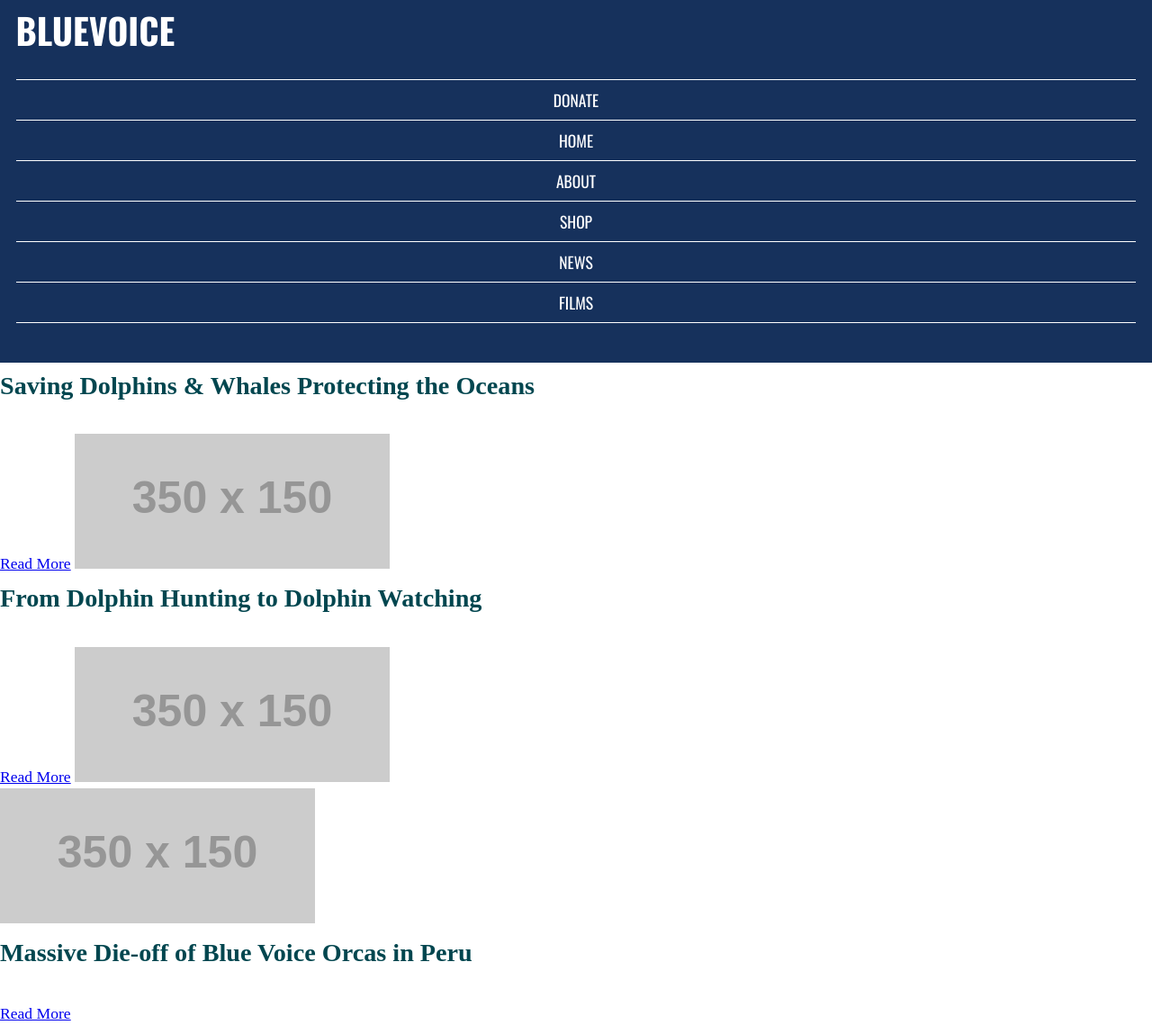
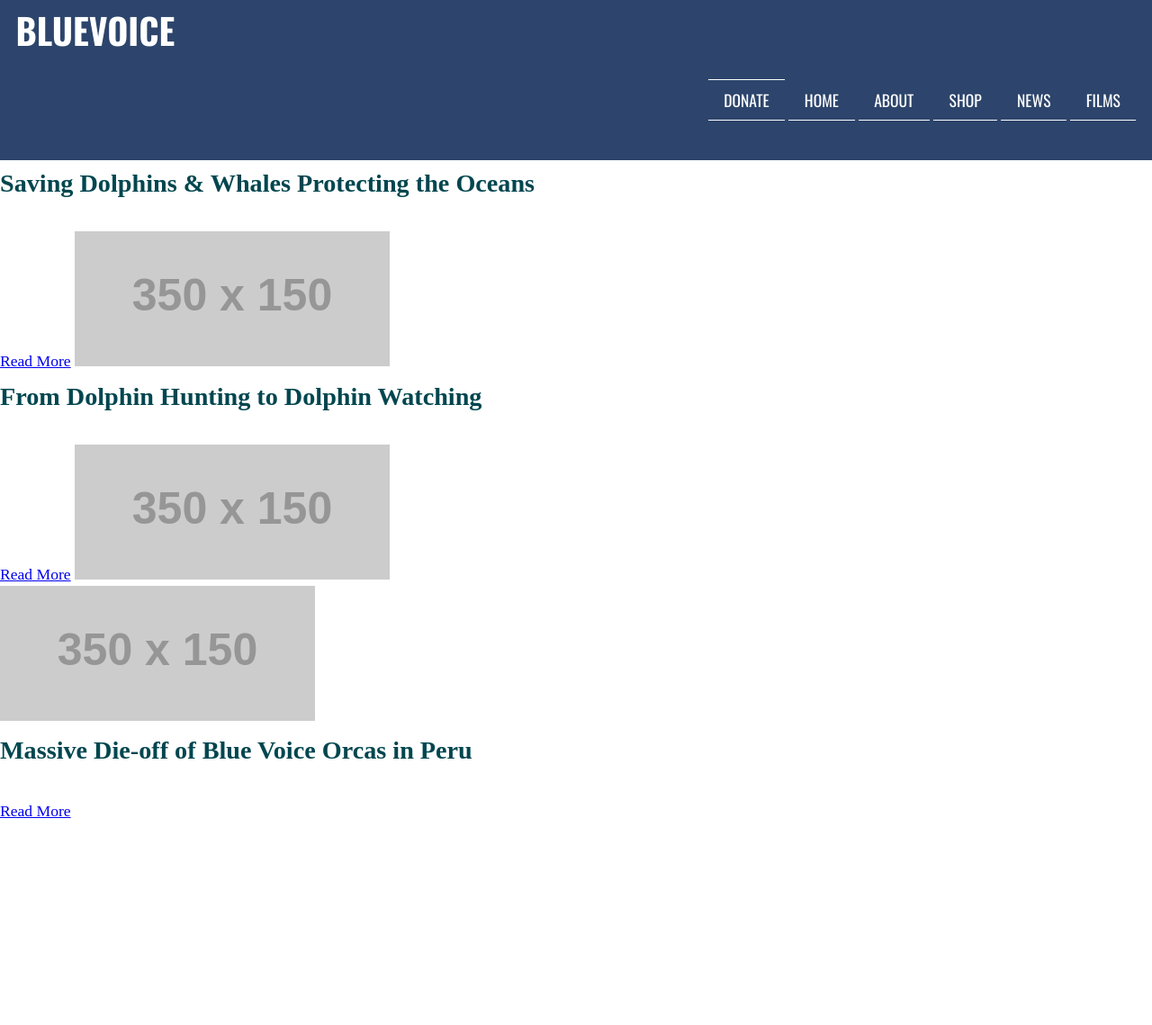
Before and after one commit to elgh0019/blue-voice, a Jekyll site: the page built from index.html, in a window 1280 px wide. Shown: the whole page at 90% size. Built offline with Jekyll 4.4.1, drawn with Linux system fonts in a browser that asks for light colours; nearby versions of some CDN libraries; some web fonts are replaced; a style sheet for code colours, icons or effects is not loaded; after the commit the page ends 914 px from its top, so only the background shows below that.

Commit message:
fix(nav): make nav inline at desktop
add clear fix
change colours to less saturated
add hover states to nav

```diff
--- a/_layouts/default.html
+++ b/_layouts/default.html
@@ -25,7 +25,7 @@
   <body class="noscript">
     <div class="site-wrapper" data-state="slide-close">
       <div class="sliding-canvas">
-        <header class="header">
+        <header class="header cf">
           <h1>BlueVoice</h1>
           <a class="toggle-btn i-menu" href="#main-menu"><span>Menu</span></a>
           <nav class="navigation slide-menu">
--- a/css/style.css
+++ b/css/style.css
@@ -1,5 +1,34 @@
 @import url(https://fonts.googleapis.com/css?family=Oswald:400,300,700);
 @import url(https://fonts.googleapis.com/css?family=Droid+Serif:400,400italic,700);
+/**
+ * For modern browsers
+ * 1. The space content is one way to avoid an Opera bug when the
+ *    contenteditable attribute is included anywhere else in the document.
+ *    Otherwise it causes space to appear at the top and bottom of elements
+ *    that are clearfixed.
+ * 2. The use of `table` rather than `block` is only necessary if using
+ *    `:before` to contain the top-margins of child elements.
+ */
+.cf:before,
+.cf:after {
+  content: " ";
+  /* 1 */
+  display: table;
+  /* 2 */
+}
+
+.cf:after {
+  clear: both;
+}
+
+/**
+ * For IE 6/7 only
+ * Include this rule to trigger hasLayout and contain floats.
+ */
+.cf {
+  *zoom: 1;
+}
+
 .grid {
   margin: 0;
   padding: 0;
@@ -558,7 +587,7 @@
 header {
   padding: 1em 1em;
   position: relative;
-  background-color: #16315C;
+  background-color: #2d456c;
 }
 
 h1 {
@@ -574,7 +603,7 @@
 }
 
 .navigation {
-  background-color: #16315C;
+  background-color: #2d456c;
 }
 
 .navigation ul {
@@ -601,8 +630,8 @@
   text-align: center;
 }
 
-.donate {
-  color: #D8BB6F;
+.navigation ul a:hover {
+  color: #f1d159;
 }
 
 .toggle-btn,
@@ -623,6 +652,11 @@
   width: 40px;
 }
 
+.toggle-btn:hover,
+.close-btn:hover {
+  color: #f1d159;
+}
+
 .toggle-btn span,
 .close-btn span {
   position: absolute !important;
@@ -630,6 +664,14 @@
   width: 1px;
   overflow: hidden;
   clip: rect(1px, 1px, 1px, 1px);
+}
+
+.donate {
+  color: #f1d159;
+}
+
+.donate:hover {
+  color: #3E6D78;
 }
 
 @media only screen and (max-width: 60em) {
@@ -673,6 +715,12 @@
   .close-btn {
     display: none;
   }
+  .navigation ul {
+    float: right;
+  }
+  .navigation ul li {
+    display: inline-block;
+  }
 }
 
 body.noscript .slide-menu {
--- a/scss/_base.scss
+++ b/scss/_base.scss
@@ -1,8 +1,10 @@
 // Colours
 
 $black: #000;
-$blue: #16315C;
-$yellow: #D8BB6F;
+$blue: #2d456c;
+// $yellow: #D8BB6F;
+// $yellow: #ECBE13;
+$yellow: #f1d159;
 $teal: #3E6D78;
 $white: #fff;
 
```
Also changed, not shown: scss/_mixins.scss (+28 -0 lines), scss/components/_main.scss (+19 -4 lines).
